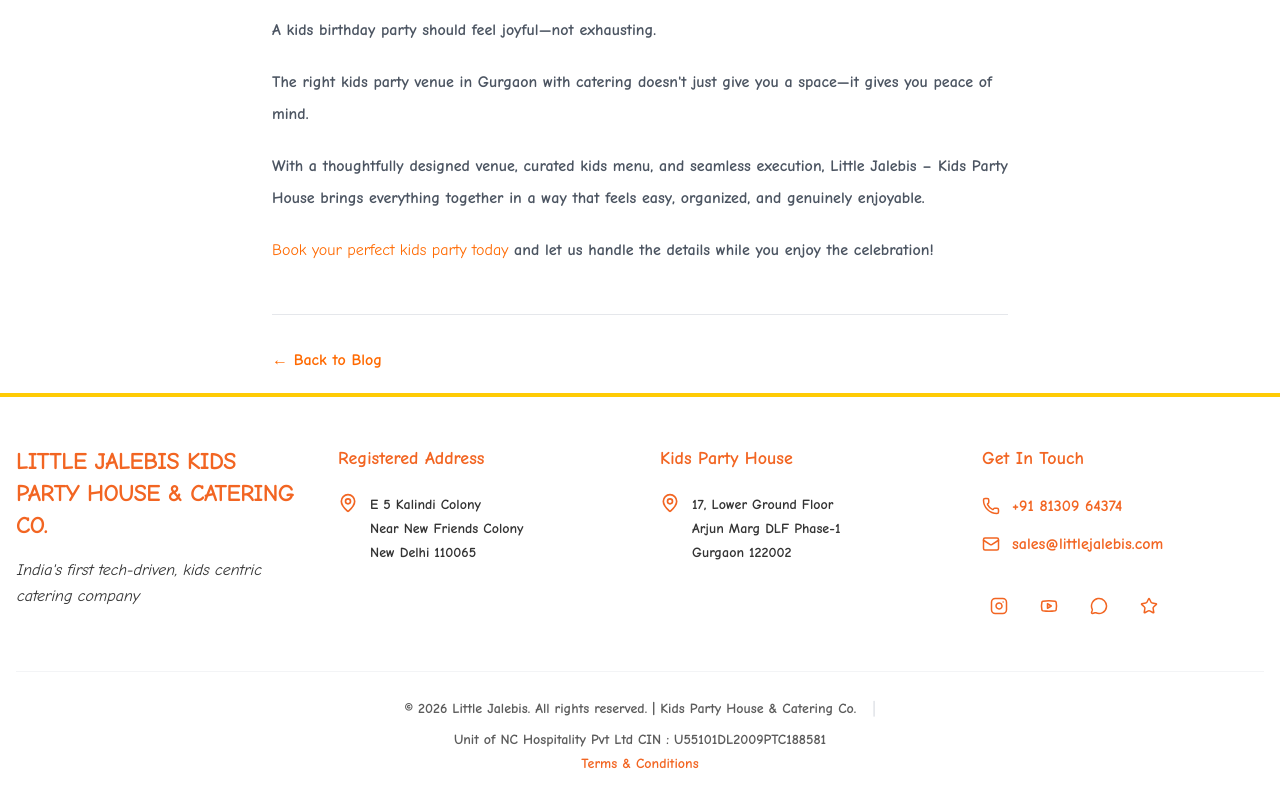
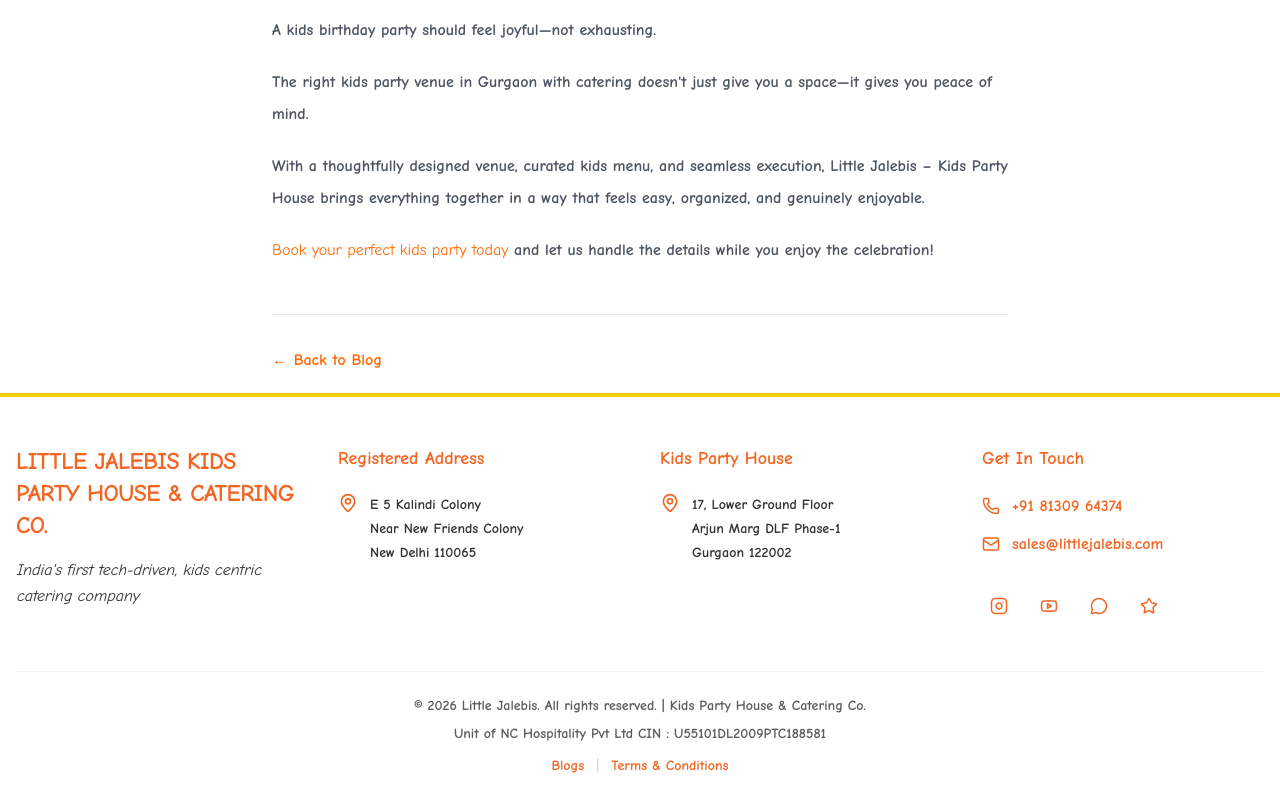
Before and after one commit to Vishwash-chauhan/lj-website, a Next.js app: page /blog/best-kids-party-venue-gurgaon in a window 1280 px wide. Shown: the part 4358-5158 px from the top of the page. Built offline with nearby package versions, Linux system fonts and the light colour scheme.

Commit message:
added blog link to footer

```diff
--- a/app/components/Footer.tsx
+++ b/app/components/Footer.tsx
@@ -82,21 +82,27 @@ const Footer = () => {
 
       {/* Copyright Line & Legal Links */}
       <div className="max-w-7xl mt-12 pt-6 border-t border-gray-100 text-center w-full">
-        <div className="flex flex-col md:flex-row justify-center items-center gap-2 md:gap-4 mb-2">
-          <p className="text-xs md:text-sm font-bold text-[#333333] opacity-80">
-            © 2026 Little Jalebis. All rights reserved. | Kids Party House & Catering Co.
-          </p>
-          <span className="hidden md:inline text-gray-300">|</span>
-        </div>
+        <p className="text-xs md:text-sm font-bold text-[#333333] opacity-80 mb-2">
+          © 2026 Little Jalebis. All rights reserved. | Kids Party House & Catering Co.
+        </p>
         <p className="text-xs md:text-sm font-bold text-[#333333] opacity-80">
           Unit of NC Hospitality Pvt Ltd CIN : U55101DL2009PTC188581
         </p>
+        <div className="mt-3 flex items-center justify-center gap-3 text-xs md:text-sm font-bold">
+          <Link
+            href="/blog"
+            className="text-[#F26522] hover:underline decoration-2 transition-all"
+          >
+            Blogs
+          </Link>
+          <span className="text-gray-300">|</span>
           <Link
             href="/terms&conditions"
-            className="text-xs md:text-sm font-bold text-[#F26522] hover:underline decoration-2 transition-all"
+            className="text-[#F26522] hover:underline decoration-2 transition-all"
           >
             Terms & Conditions
           </Link>
+        </div>
       </div>
     </footer>
   );
```
